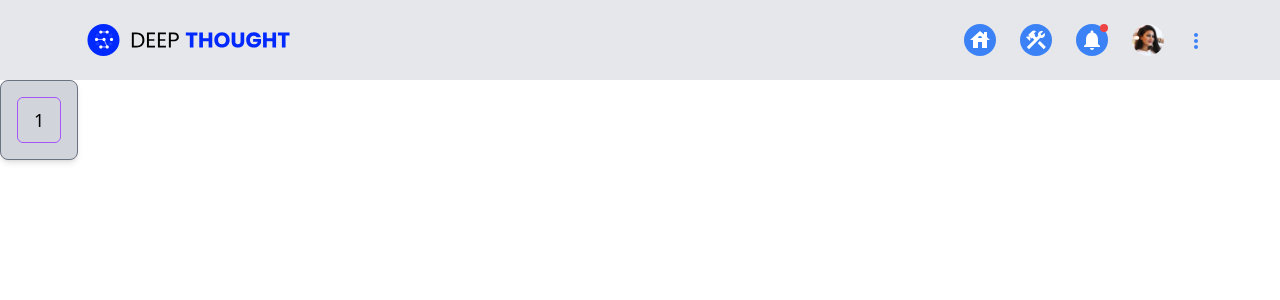
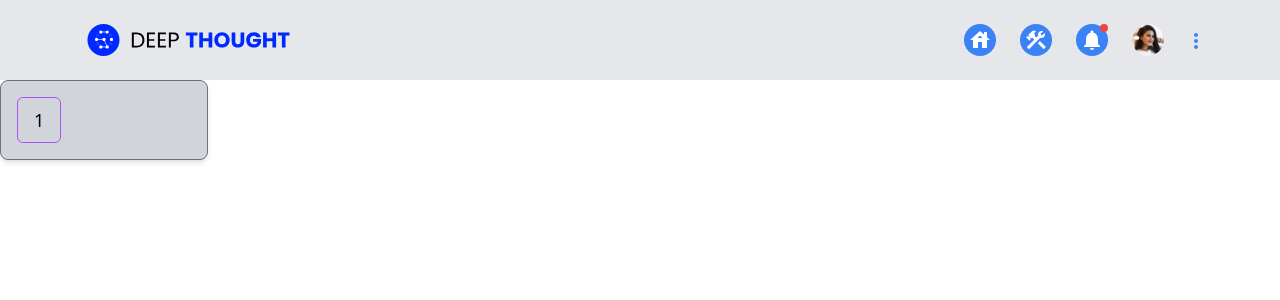
Before and after one commit to fiker31/Deep-tought-website, a React (Vite) app: page / in a window 1280 px wide. Shown: the top 300 px of the page. Built offline with nearby package versions, Linux system fonts and the light colour scheme.

Commit message:
journeyboard styling

```diff
--- a/src/App.jsx
+++ b/src/App.jsx
@@ -13,7 +13,7 @@ const App = () => (
        </div>
       </div>
 
-       <div className="flex">
+       <div className={`${styles.length}`}>
          <Journeyboard/>
          </div>
         </div>
--- a/src/style.js
+++ b/src/style.js
@@ -10,7 +10,7 @@ const styles = {
     paddingX: "sm:px-16 px-6",
     paddingY: "sm:py-16 py-6",
     padding: "sm:px-16 px-6 sm:py-12 py-4",
-
+    length:"h-52 w-52",
     marginX: "sm:mx-16 mx-6",
     marginY: "sm:my-16 my-6",
   };
```
